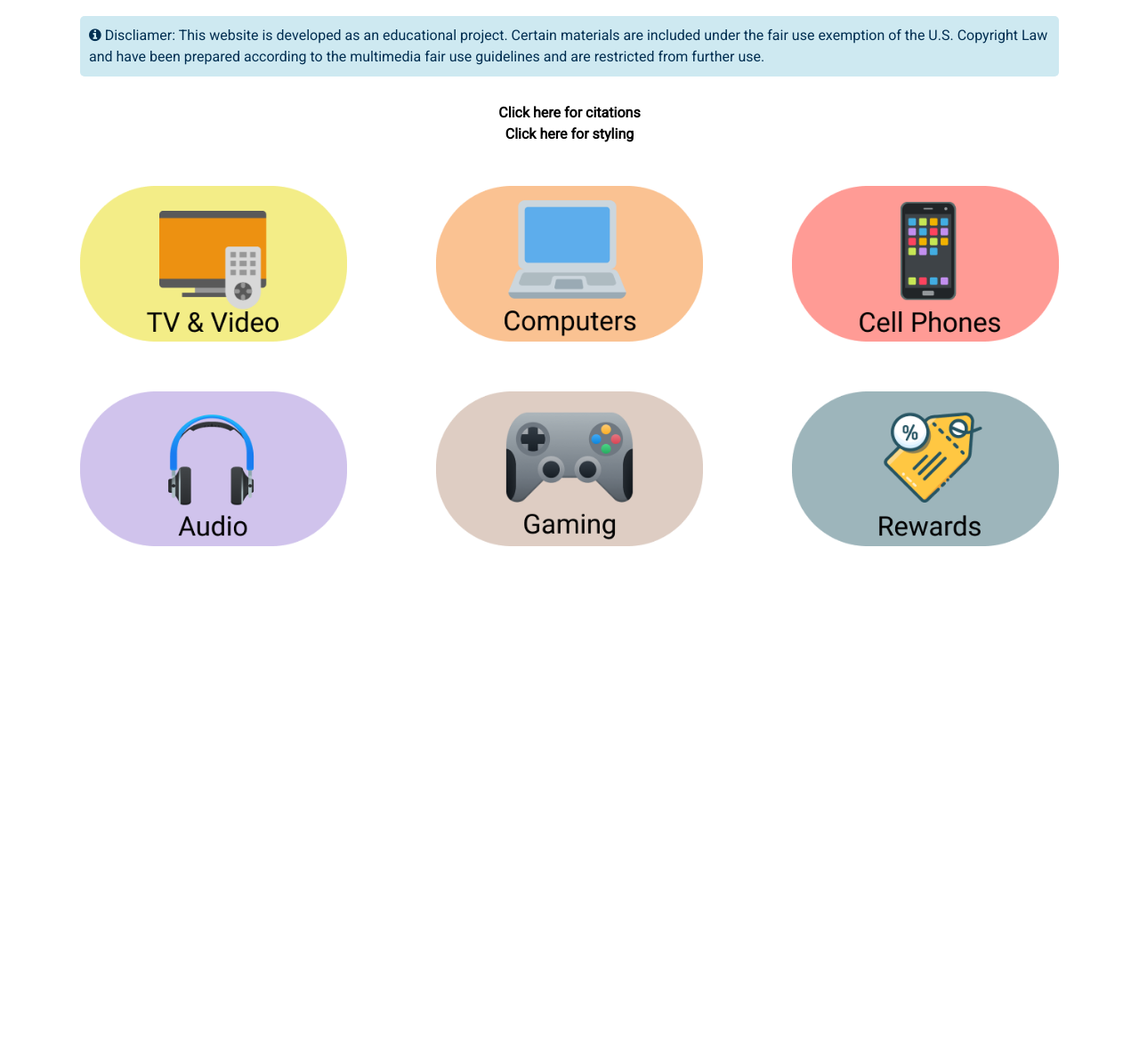
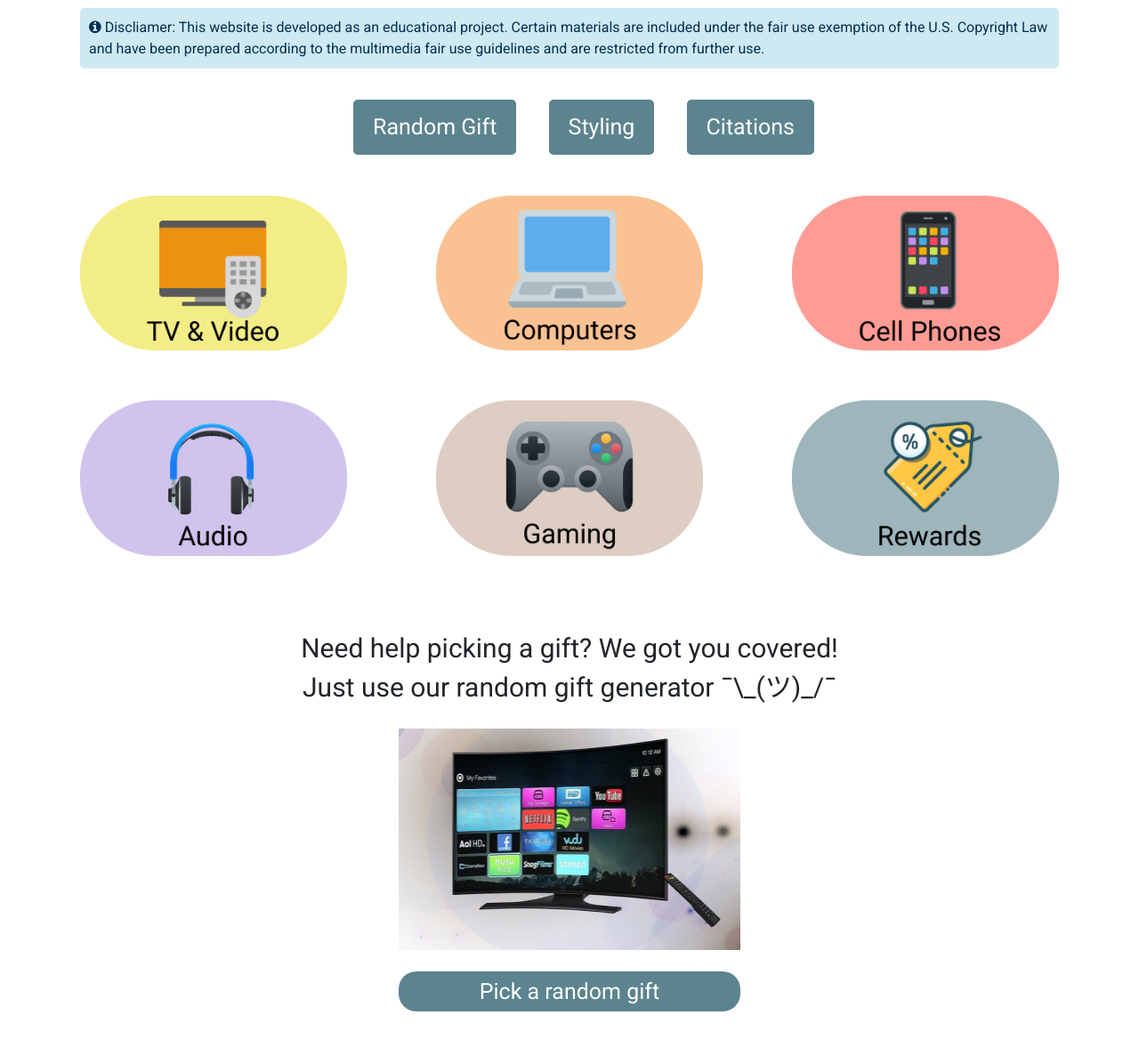
Before and after one commit to aabdulk862/technology-hub, a plain HTML site: page index.html in a window 1280 px wide. Shown: the part 433-1610 px from the top of the page at 89% size. Before the commit the page ends 1093 px from the top, so only its background shows below. Drawn offline with nearby package versions, Linux system fonts and the light colour scheme.

Commit message:
random gift

```diff
--- a/index.html
+++ b/index.html
@@ -23,7 +23,7 @@
     />
     <link rel="stylesheet" href="stlye.css" />
   </head>
-  <body>
+  <body onload="randomGift()">
     <nav class="navbar navbar-expand-lg navbar-dark bg-dark">
       <button
         class="navbar-toggler"
@@ -86,19 +86,22 @@
       Law and have been prepared according to the multimedia fair use guidelines
       and are restricted from further use.
     </div>
-    <p class="citations links">
-      <br /><a
-        href="./citations.html"
-        target="_blank"
-        rel="noopener noreferrer"
-      >
-        <b>Click here for citations</b></a
-      ><br />
-      <a href="./stlye.css" target="_blank" rel="noopener noreferrer"
-        ><b>Click here for styling</b>
-      </a>
-    </p>
+    <ul class="citations">
+      <li>
+        <a href="#gift"> Random Gift</a>
+      </li>
+      <li>
+        <a href="./stlye.css" target="_blank" rel="noopener noreferrer"
+          >Styling
+        </a>
+      </li>
+      <li>
+        <a href="./citations.html" target="_blank" rel="noopener noreferrer">
+          Citations</a
+        >
+      </li>
 
+    </ul>
     <div class="flex-container hover01 column" id="card">
       <div class="flex-items">
         <figure>
@@ -163,6 +166,23 @@
         </figure>
       </div>
     </div>
+    <div class="generator" id="gift">
+      <h1>Need help picking a gift? We got you covered!</h1>
+      <h1>Just use our random gift generator ¯\_(ツ)_/¯</h1>
+      <a href="" id="randomLink"
+        ><img id="randomImg" src="" alt="Random Gift" title="Random Gift"
+      /></a>
+      <br />
+      <br />
+      <input
+        type="button"
+        name="random"
+        id="random"
+        value="Pick a random gift"
+        onclick="randomGift()"
+      />
+    </div>
+
     <!-- Script -->
     <script src="script.js"></script>
     <script
--- a/script.js
+++ b/script.js
@@ -0,0 +1,27 @@
+// Array of product image names found on the webstie
+const productImages = ["tv1.png", "tv2.png", "tv3.png", "tv4.png", "computer1.png", "computer2.png", "computer3.png", "computer4.png"];
+
+// Returns Random Integer
+function getRandomInt(min, max) {
+    min = Math.ceil(min);
+    max = Math.floor(max);
+    return Math.floor(Math.random() * (max - min + 1)) + min;
+}
+
+// Returns a random product image and loads it on the screen
+// Function is called by the Body element On Load, as well as when the user clicks the Pick a random gift button
+// The function also creates a link that takes the user to the page where the product is located
+function randomGift(){
+    numImages = productImages.length;
+    var randomInt = getRandomInt(0,numImages-1);
+    console.log(randomInt);
+    randomProduct = productImages[randomInt]
+    document.getElementById("randomImg").src = "./img/" + randomProduct;
+
+    if(randomProduct.includes("tv")){
+        document.getElementById("randomLink").href = "./tv.html";
+    }
+    if(randomProduct.includes("computer")){
+        document.getElementById("randomLink").href = "./computers.html";
+    }
+}
--- a/stlye.css
+++ b/stlye.css
@@ -39,6 +39,10 @@ body {
 }
 /* Messages Stylings */
 
+
+nav{
+  font-size: 22px;
+}
 .navbar-collapse{
   padding-left: 10px;
 }
@@ -63,14 +67,49 @@ header img {
   padding-bottom: 20px;
 }
 
-.content h1{
-  font-size: 35px;
+.content h1, h2{
+  font-size: 30px;
   text-align: center;
 }
 
+.gift-btn{
+  width: 120.93px;
+  height: 50px;
+  cursor: pointer;
+  color: white;
+  background: #5C848E;
+  border-radius: 20px;
+  font-family: 'Roboto', sans-serif;
+  border: none;
+}
+
 .citations{
+  padding-top: 30px;
   text-align: center;
-  font-size: 16px;
+  font-size: 25px;
+  list-style: none;
+}
+.citations li {
+  display: inline;
+  text-decoration: none;
+  margin: 15px;
+}
+
+.citations a{
+  background-color: #5C848E;
+  color: white;
+  border: 2px solid #5C848E;
+  border-radius: 5px;
+  padding: 10px 20px;
+  text-align: center;
+  text-decoration: none;
+  display: inline-block;
+}
+
+.citations a:hover{
+  background-color: white;
+  color: black;
+
 }
 
 .links a, .links a:hover{
@@ -139,6 +178,51 @@ figure h4{
 	transform: scale(1.1);
 }
 
+.generator{
+  text-align:center;
+  padding-top: 40px;
+  padding-bottom: 40px;
+}
+
+.generator h1{
+  font-size: 30px;
+}
+
+#randomImg{
+ width: 30%;
+ margin: auto;
+ -webkit-transform: scale(1);
+ transform: scale(1);
+ -webkit-transition: .3s ease-in-out;
+ transition: .3s ease-in-out;
+ padding-top: 20px;
+}
+
+#random{
+  width: 30%;
+  margin: auto;
+  height: 45px;
+  cursor: pointer;
+  color: white;
+  background: #5C848E;
+
+  border-radius: 20px;
+  font-family: 'Roboto', sans-serif;
+  border: none;
+  font-size: 25px;
+}
+
+#random:hover{
+  border: 2px solid #5C848E;
+  background-color: white;
+  color: black;
+}
+
+#randomImg:hover{
+  -webkit-transform: scale(1.1);
+  transform: scale(1.1);
+ }
+
 fieldset {
   background-color: #eeeeee;
   padding: 5px;
@@ -177,14 +261,14 @@ legend {
   height: 70px;
 }
 
-label{
+.form-group label{
   position: relative;
   bottom: 3px;
   display: block;
   font-size: 16px;
 }
 
-input{
+.form-group input{
   width: 100%;
   height: 40px;
   border: 1px solid black;
@@ -229,7 +313,7 @@ input{
   color: black;
 }
 
-table{
+.benefits table{
   width: 100%;
 }
 
@@ -265,6 +349,16 @@ table{
   font-size: 13px;
 }
 
+.citations a{
+  padding: 15px 25px;
+}
+
+#randomImg{
+  width: 60%;
+  margin: auto;
+
+ }
+
   fieldset {
     background-color: #eeeeee;
     padding: 5px;
@@ -277,11 +371,11 @@ table{
     width: 100%;
   }
 
-  input {
+  .form-group input {
     padding: 8px;
   }
 
-  label {
+  .form-group label {
     font-size:12px;
     width: 100%;
   }
@@ -298,7 +392,10 @@ table{
     padding: 10px;
     border: none;
   }
-
+  #random{
+    width: 50%;
+    font-size: 18px;
+  }
   .benefits{
     font-size: 12px;
     padding-left: 25px;
```
